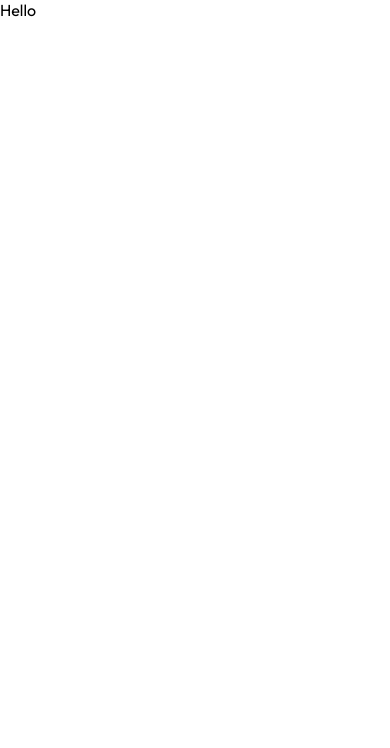
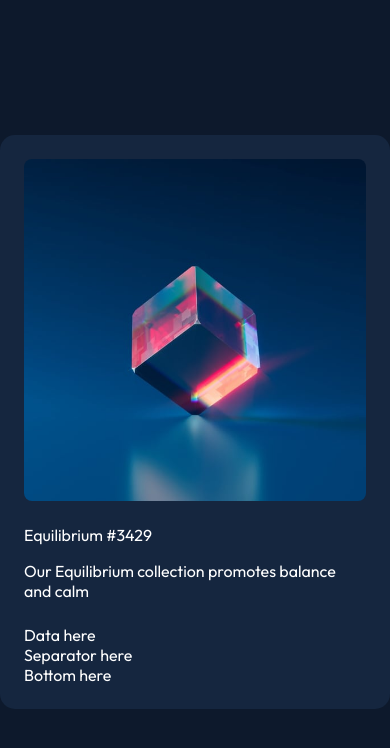
Before and after one commit to danilo2420/FEM_NFTPreviewCardComponent, a website built with Vite: page index.html in a window 390 px wide. Built offline with nearby package versions, Linux system fonts and the light colour scheme.

Commit message:
Building mobile version

```diff
--- a/index.html
+++ b/index.html
@@ -4,6 +4,7 @@
   <meta charset="UTF-8">
   <meta name="viewport" content="width=device-width, initial-scale=1.0">
   <title>NFT preview card component</title>
+  <link rel="shortcut icon" href="images/icon-cube.svg" type="image/x-icon">
 
   <link rel="stylesheet" href="styles/global.css">
   <link rel="stylesheet" href="styles/style.css">
@@ -12,6 +13,21 @@
   <!-- <script type="module" src="scripts/typographies.js"></script> -->
 </head>
 <body>
-  <div>Hello</div>
+  <div class="container">
+    <img src="images/image-equilibrium.jpg" alt="Equilibrium">
+
+    <div class="content">
+      <div class="content__top">
+        <div class="content__top__info">
+          <div class="content__top__info__title">Equilibrium #3429</div>
+          <div class="content__top__info__text">Our Equilibrium collection promotes balance and calm</div>
+        </div>
+        <div class="content__top__data">Data here</div>
+      </div>
+
+      <div class="content__separator">Separator here</div>
+      <div class="content__bottom">Bottom here</div>
+    </div>
+  </div>
 </body>
 </html>
--- a/styles/style.css
+++ b/styles/style.css
@@ -1,5 +1,40 @@
 
-body > div {
+body {
+    background-color: var(--blue950);
 
+    padding: 36px 12px;
+    color: var(--white);
 
+    display: flex;
+    justify-content: center;
+    align-items: center;
 }
+
+.container {
+    padding: 24px;
+    background-color: var(--blue900);
+
+    border-radius: 15px;
+
+    display: flex;
+    flex-direction: column;
+    gap: 24px;
+}
+
+img {
+    width: 100%;
+
+    border-radius: 8px;
+}
+
+.content__top {
+    display: flex;
+    flex-direction: column;
+    gap: 24px;
+}
+
+.content__top__info {
+    display: flex;
+    flex-direction: column;
+    gap: 16px;
+}
```
Also changed, not shown: images/icon-cube.svg (added).
